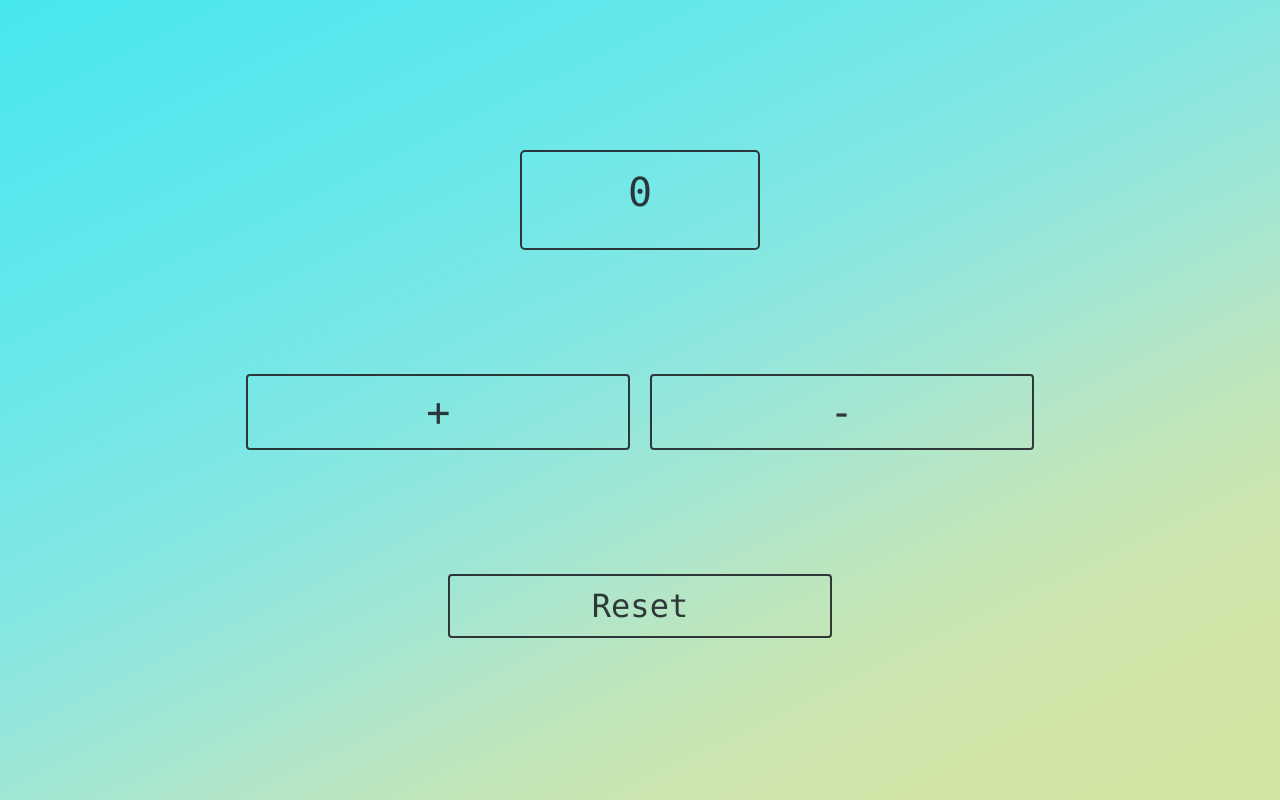
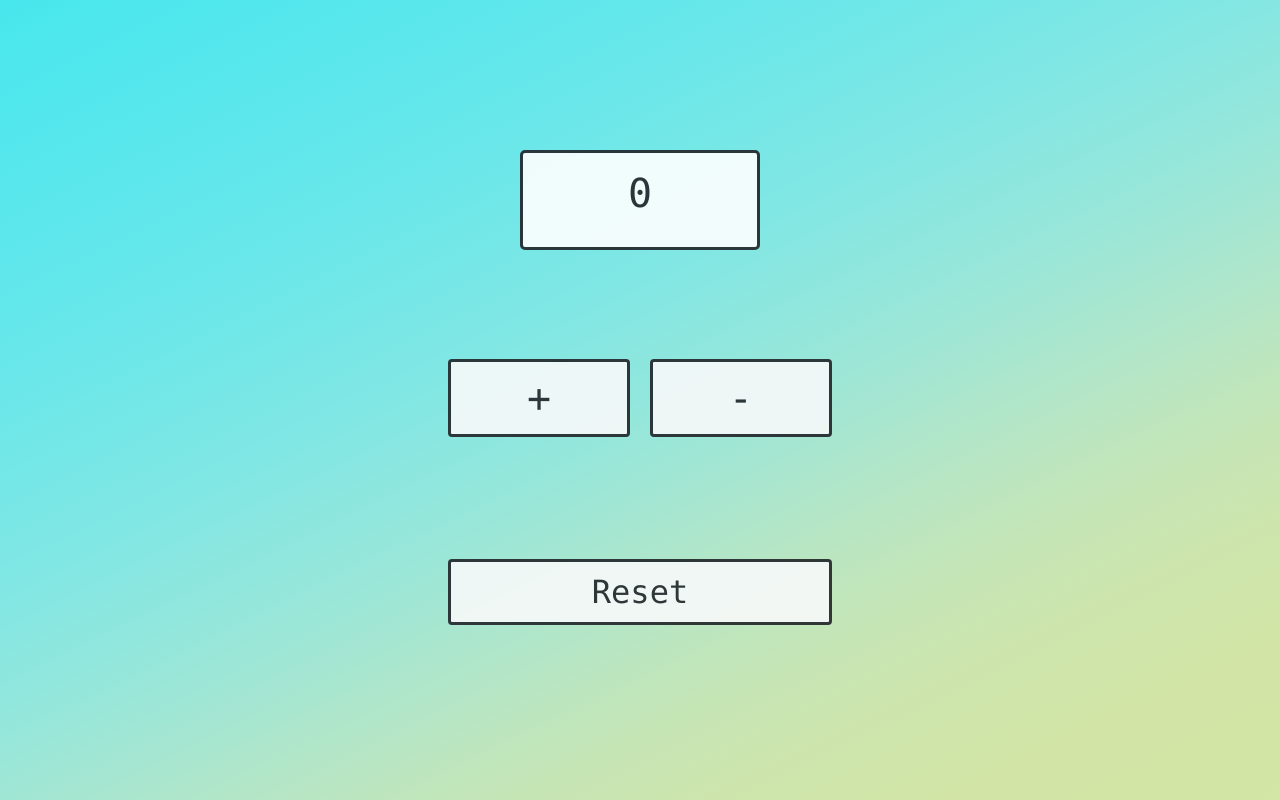
Before and after one commit to Magicianred/js-counter, a plain HTML site: page index.html in a window 1280 px wide. Drawn offline with nearby package versions, Linux system fonts and the light colour scheme.

Commit message:
fix styling

```diff
--- a/css/styles.css
+++ b/css/styles.css
@@ -32,34 +32,41 @@ body {
 }
 
 #plus-column {
-   width: 40%;
+   width: 19%;
 
 }
 
 #minus-column {
-   width: 40%;
+   width: 19%;
 
 }
 
 #counter-value {
    border-radius: 5px;
    opacity: 0.9;
-
+   background-color: white;
 }
 
 #minus-button {
    opacity: 0.9;
+
 }
 
 #plus-button {
    opacity: 0.9;
 
+
 }
 
 #reset-button {
    opacity: 0.9;
+
 }
 
 #reset-column {
    width: 40%;
 }
+
+#first-row {
+   margin-bottom: -15px;
+}
--- a/index.html
+++ b/index.html
@@ -33,7 +33,7 @@
 
             <!-- First row only column -->
             <div class="d-block h-100 ">
-                <div id="counter-value" class="w-25 m-auto  h-50  fs-1 border border-2 border-dark table-hover lh-lg">
+                <div id="counter-value" class="w-25 m-auto h-50 fs-1 border border-3 border-dark table-hover lh-lg">
                 </div>
             </div>
         </div>
@@ -43,12 +43,12 @@
 
             <!-- plus button column -->
             <div class="d-inline-block  h-auto " id="plus-column">
-                <button id="plus-button" class="btn fs-1 w-100 mt-4 btn-outline-dark border-2 ">+</button>
+                <button id="plus-button" class="btn btn-light btn-outline-dark fs-1 w-100 mt-4 border-3">+</button>
             </div>
 
             <!-- minus button column -->
             <div class="d-inline-block h-auto" id="minus-column">
-                <button id="minus-button" class="btn fs-1 w-100 mt-4 btn-outline-dark border-2">-</button>
+                <button id="minus-button" class="btn btn-light btn-outline-dark fs-1 w-100 mt-4 btn-outline-dark border-3">-</button>
             </div>
         </div>
 
@@ -57,7 +57,7 @@
 
             <!-- wrapper column for reset button -->
             <div class="h-auto d-inline-block" id="reset-column">
-                <button class="btn fs-2 w-100 mt-4 btn-outline-dark border-2" id="reset-button">Reset</button>
+                <button class="btn fs-2 w-100 mt-4 btn-light btn-outline-dark border-3" id="reset-button">Reset</button>
             </div>
         </div>
 
```
